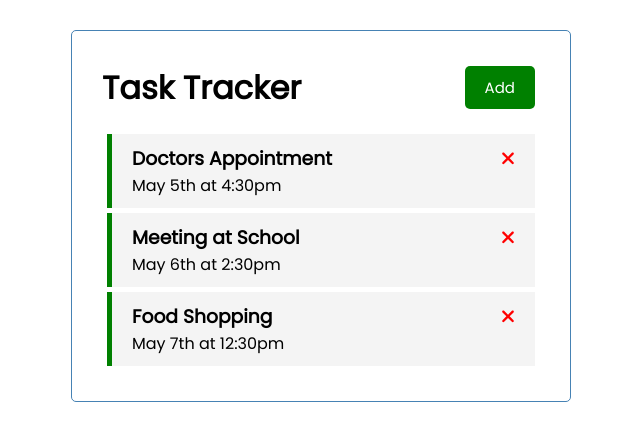
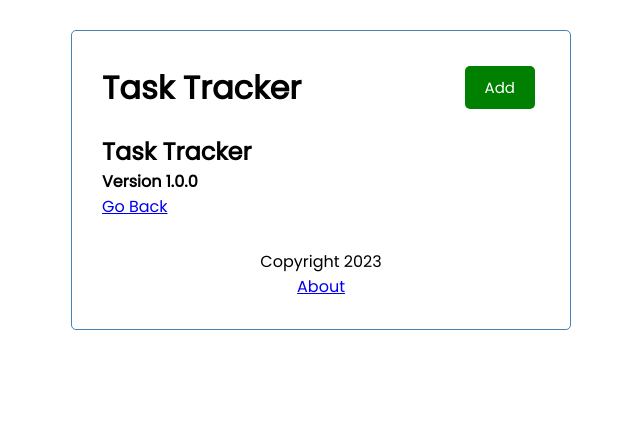
Before and after one commit to GeorgeAnghel114/angular-todo-app, an Angular app in the folder angular-crash/: page /about in a window 1280 px wide. Shown: the top 440 px of the page, without its empty margins (319-959 px from the left). Built offline with nearby package versions, Linux system fonts and the light colour scheme; data requests are answered from the project's data file.

Commit message:
[feat] about & footer components

```diff
--- a/angular-crash/db.json
+++ b/angular-crash/db.json
@@ -16,7 +16,7 @@
       "id": 3,
       "text": "Food Shopping",
       "day": "May 7th at 12:30pm",
-      "reminder": true
+      "reminder": false
     }
   ]
 }
--- a/angular-crash/src/app/app.component.html
+++ b/angular-crash/src/app/app.component.html
@@ -1,4 +1,5 @@
 <div class="container">
   <app-header></app-header>
-  <app-tasks></app-tasks>
+  <router-outlet></router-outlet>
+  <app-footer></app-footer>
 </div>
--- a/angular-crash/src/app/app.module.ts
+++ b/angular-crash/src/app/app.module.ts
@@ -3,6 +3,7 @@
 import { FontAwesomeModule } from '@fortawesome/angular-fontawesome';
 import { HttpClientModule} from '@angular/common/http'
 import { FormsModule } from '@angular/forms';
+import { RouterModule, Routes } from '@angular/router';
 
 import { AppComponent } from './app.component';
 import { HeaderComponent } from './componenets/header/header.component';
@@ -10,7 +11,15 @@
 import { TasksComponent } from './componenets/tasks/tasks.component';
 import { TaskItemComponent } from './componenets/task-item/task-item.component';
 import { AddTaskComponent } from './componenets/add-task/add-task.component';
+import { AboutComponent } from './componenets/about/about.component';
+import { FooterComponent } from './componenets/footer/footer.component';
 
+
+const appRoutes: Routes = [
+  { path:'', component: TasksComponent },
+  { path:'about',component: AboutComponent }
+
+]
 @NgModule({
   declarations: [
     AppComponent,
@@ -18,13 +27,16 @@
     ButtonComponent,
     TasksComponent,
     TaskItemComponent,
-    AddTaskComponent
+    AddTaskComponent,
+    AboutComponent,
+    FooterComponent
   ],
   imports: [
     BrowserModule,
     FontAwesomeModule,
     HttpClientModule,
-    FormsModule
+    FormsModule,
+    RouterModule.forRoot(appRoutes,{enableTracing:true})
   ],
   providers: [],
   bootstrap: [AppComponent]
--- /dev/null
+++ b/angular-crash/src/app/componenets/about/about.component.html
@@ -0,0 +1,5 @@
+<div>
+    <h2>Task Tracker</h2>
+    <h4>Version 1.0.0</h4>
+    <a routerLink="/">Go Back</a>
+</div>
--- /dev/null
+++ b/angular-crash/src/app/componenets/footer/footer.component.css
@@ -0,0 +1,4 @@
+footer {
+    margin-top: 30px;
+    text-align: center;
+}
--- /dev/null
+++ b/angular-crash/src/app/componenets/footer/footer.component.html
@@ -0,0 +1,4 @@
+<footer>
+    <p>Copyright 2023</p>
+    <a routerLink="/about">About</a>
+</footer>
```
Also changed, not shown: angular-crash/src/app/componenets/about/about.component.ts (added, +10 -0 lines), angular-crash/src/app/componenets/footer/footer.component.ts (added, +10 -0 lines), angular-crash/src/app/componenets/about/about.component.css (added), 2 other files (tests, documents, lock files or other folders).
